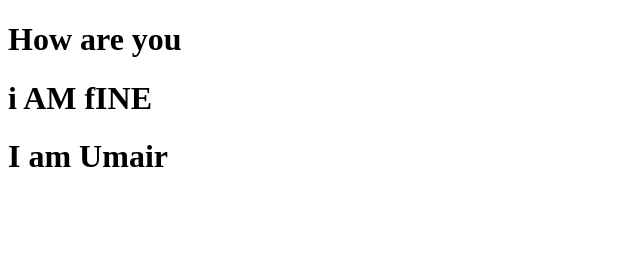
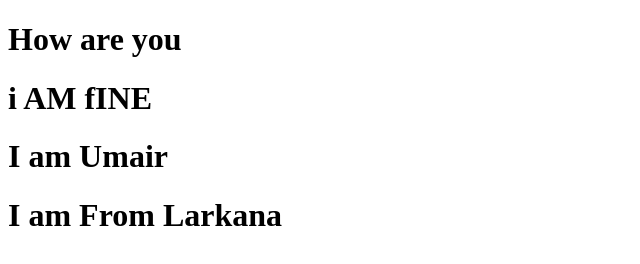
Before and after one commit to umairnoonari/umairnoonari, a plain HTML site: page index.html in a window 1280 px wide. Shown: the whole page, without its empty margins (0-640 px from the left). Drawn offline with Linux system fonts and the light colour scheme.

Commit message:
add remote

```diff
--- a/index.html
+++ b/index.html
@@ -10,5 +10,6 @@
     <h1>How are you</h1>
     <h1>i AM fINE</h1>
     <h1>I am Umair</h1>
+    <h1>I am From Larkana</h1>
 </body>
 </html>
```
